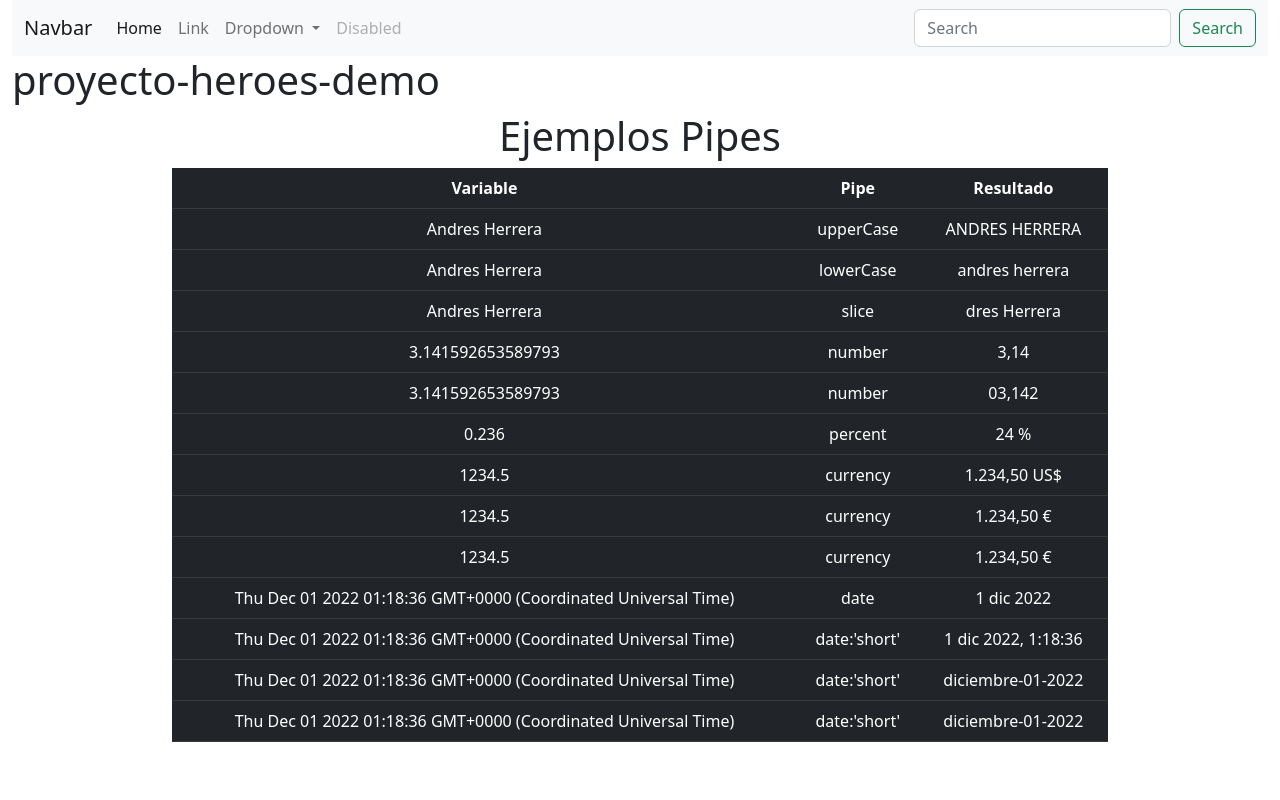
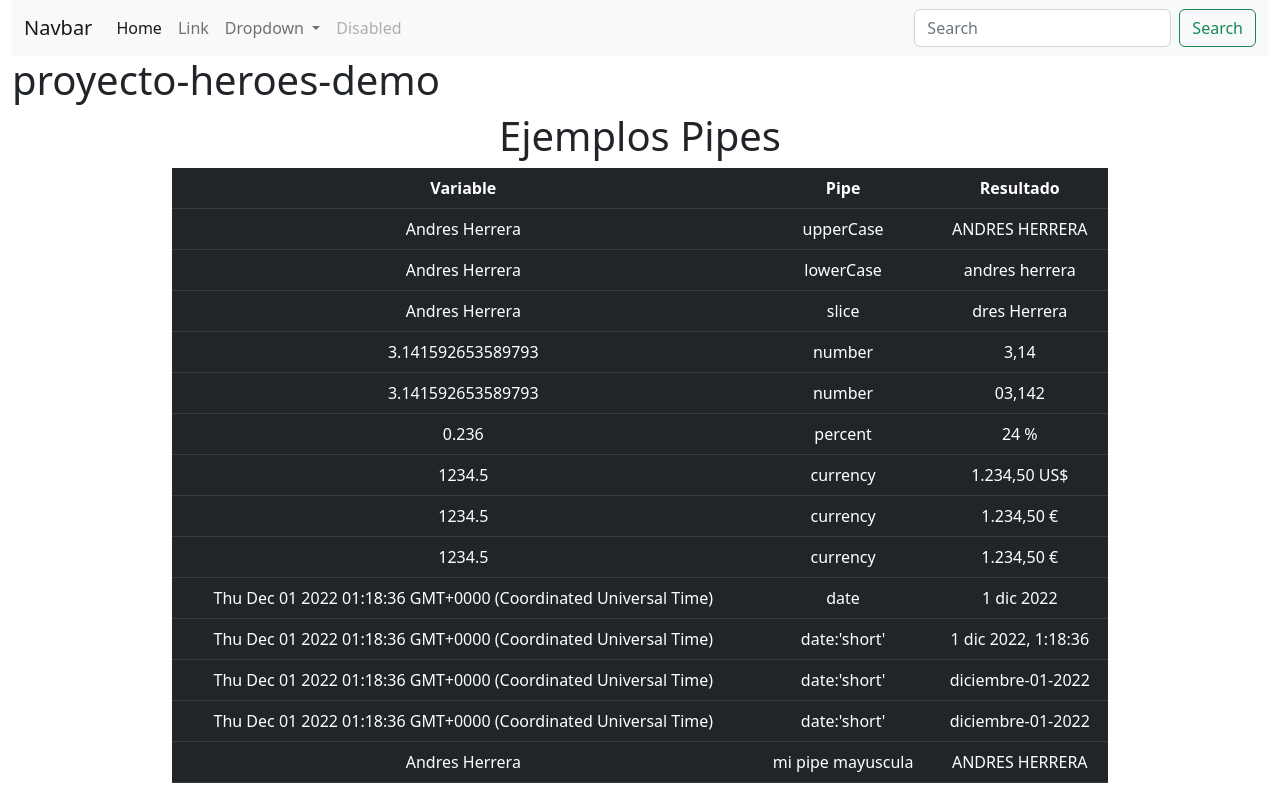
Before and after one commit to andresherrera17/proyecto-heroes-d4, an Angular app: page / in a window 1280 px wide. Built offline with nearby package versions, Linux system fonts and the light colour scheme.

Commit message:
creacion pipe mayuscula

```diff
--- a/src/app/app.module.ts
+++ b/src/app/app.module.ts
@@ -9,6 +9,7 @@ import { NavbarComponent } from './compartida/navbar/navbar.component';
 import { EjemplosPipesComponent } from './components/ejemplos-pipes/ejemplos-pipes.component';
 
 import localEs from "@angular/common/locales/es";
+import { MayusculaPipe } from './pipes/mayuscula.pipe';
 registerLocaleData(localEs, 'es');
 
 @NgModule({
@@ -16,7 +17,8 @@ registerLocaleData(localEs, 'es');
   declarations: [
     AppComponent,
     NavbarComponent,
-    EjemplosPipesComponent
+    EjemplosPipesComponent,
+    MayusculaPipe
   ],
   //Todas las librerias que utilicemos
   imports: [
--- a/src/app/components/ejemplos-pipes/ejemplos-pipes.component.html
+++ b/src/app/components/ejemplos-pipes/ejemplos-pipes.component.html
@@ -75,6 +75,11 @@
           <td>date:'short'</td>
           <td>{{ fecha | date: "MMMM-dd-yyyy" }}</td>
         </tr>
+        <tr>
+          <td>{{ nombre }}</td>
+          <td>mi pipe mayuscula</td>
+          <td>{{ nombre | mayuscula }}</td>
+        </tr>
       </tbody>
     </table>
   </div>
--- /dev/null
+++ b/src/app/pipes/mayuscula.pipe.ts
@@ -0,0 +1,12 @@
+import { Pipe, PipeTransform } from '@angular/core';
+
+@Pipe({
+  name: 'mayuscula'
+})
+export class MayusculaPipe implements PipeTransform {
+
+  transform(value: string): string {
+    return value.toUpperCase();
+  }
+
+}
```
